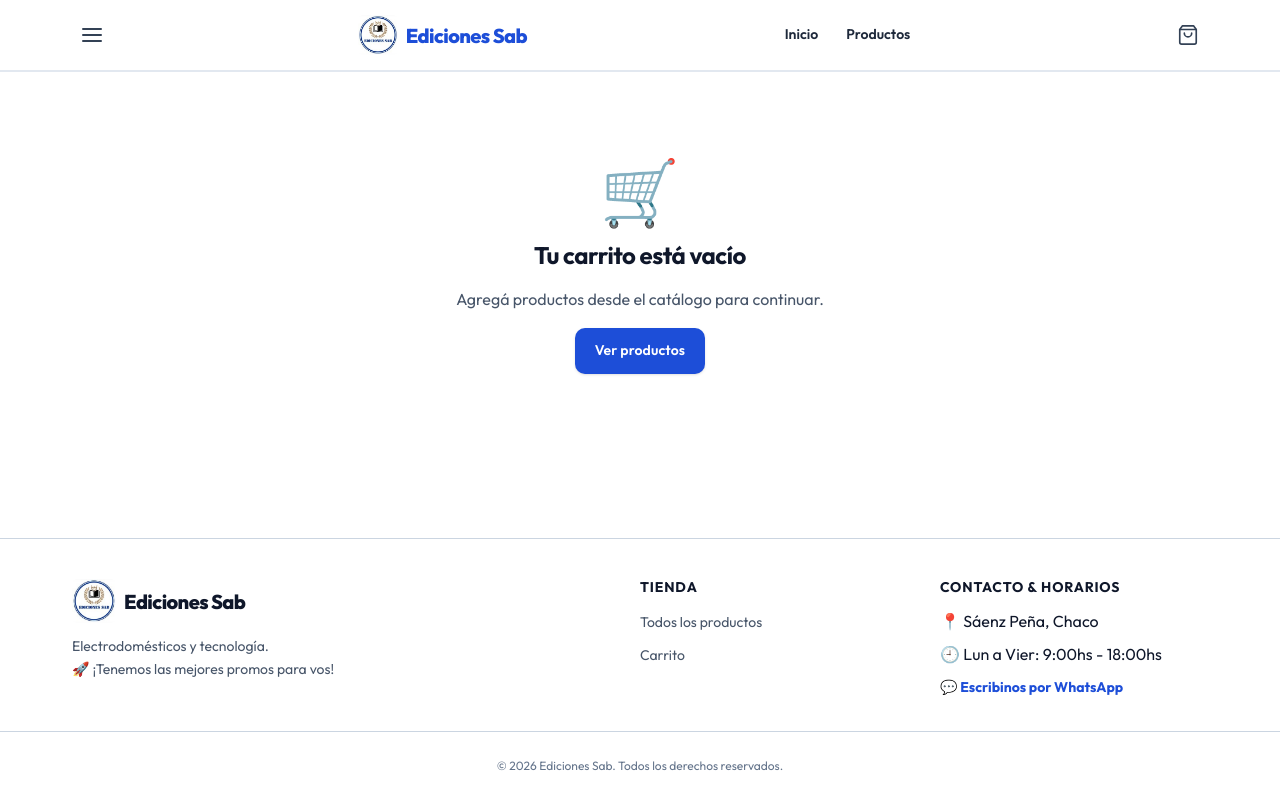
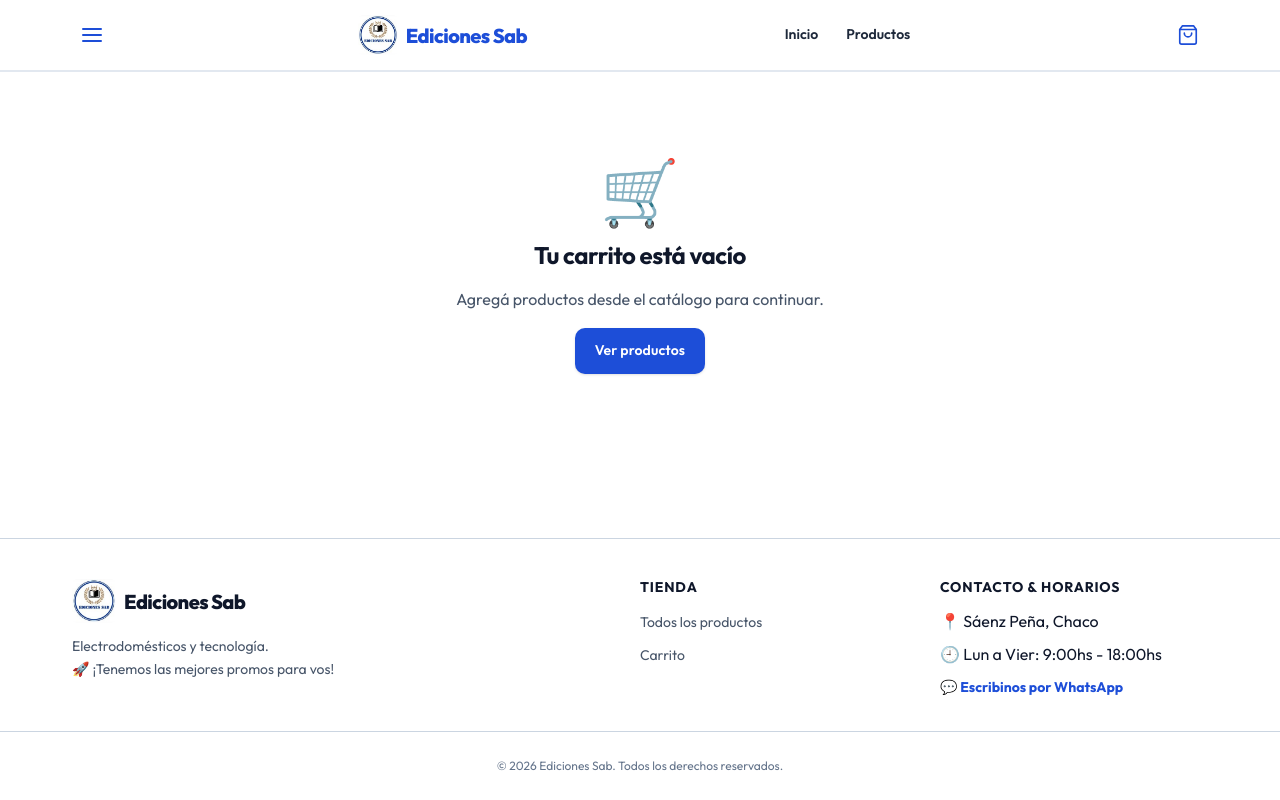
Before and after one commit to gonzafacun/EDICIONES-SABB, a Next.js app in the folder frontend/: page /checkout in a window 1280 px wide. Built offline with nearby package versions, Linux system fonts and the light colour scheme.

Commit message:
mas cambios

```diff
--- a/frontend/src/components/Navbar.module.css
+++ b/frontend/src/components/Navbar.module.css
@@ -102,14 +102,14 @@
   height: 40px;
   border-radius: var(--radius-md);
   background: transparent;
-  color: var(--color-text-secondary);
+  color: #1d4ed8;
   text-decoration: none;
   transition: all var(--transition-fast);
 }
 
 .cartBtn:hover {
-  background: var(--color-bg-alt);
-  color: var(--color-text-primary);
+  background: #eff6ff;
+  color: #1e40af;
   text-decoration: none;
 }
 
@@ -139,14 +139,14 @@
   border-radius: var(--radius-md);
   background: transparent;
   border: none;
-  color: var(--color-text-secondary);
+  color: #1d4ed8;
   cursor: pointer;
   transition: all var(--transition-fast);
 }
 
 .hamburgerBtn:hover {
-  background: var(--color-bg-alt);
-  color: var(--color-text-primary);
+  background: #eff6ff;
+  color: #1e40af;
 }
 
 .hamburgerIcon {
```
Also changed, not shown: 11 other files (tests, documents, lock files or other folders).
